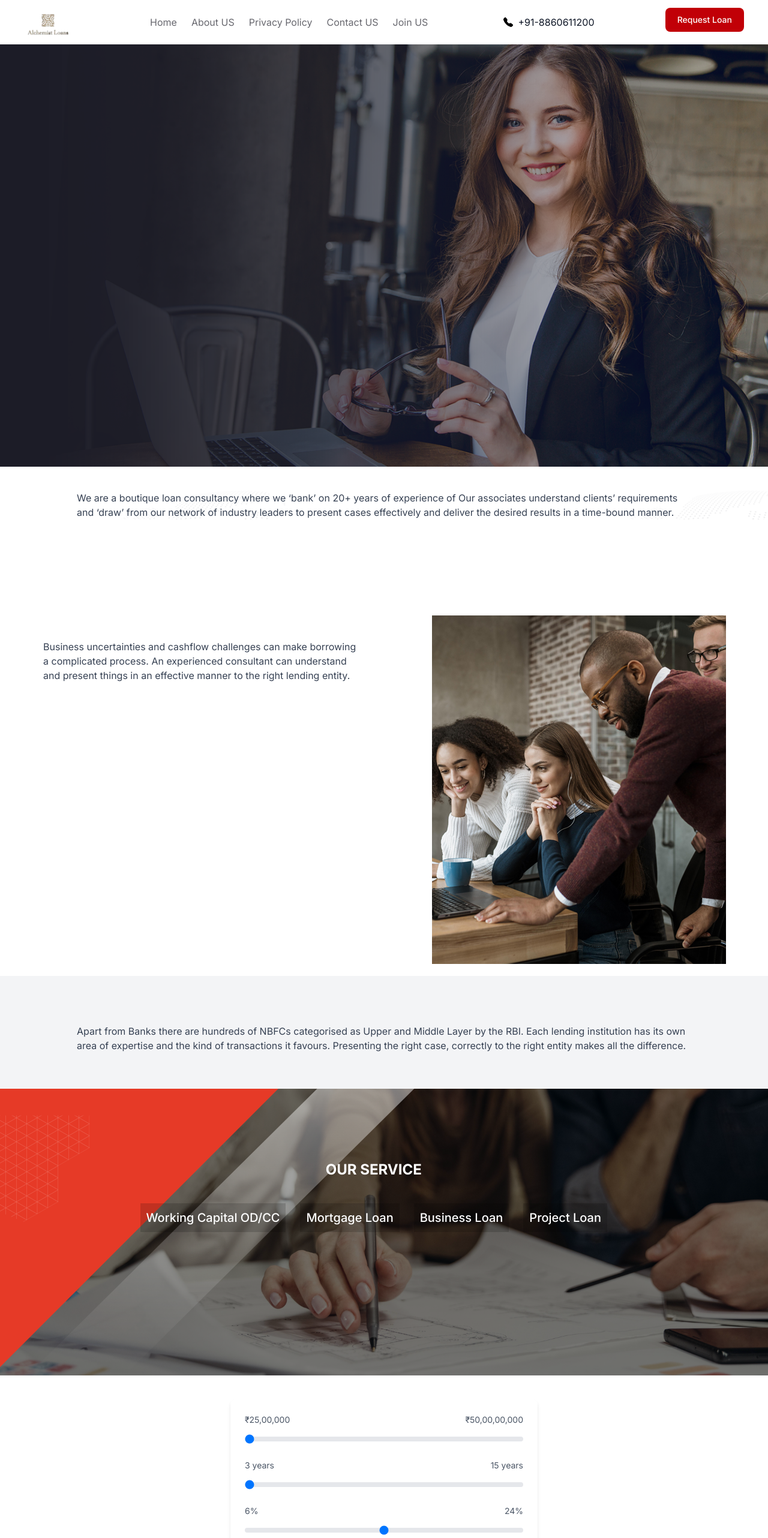
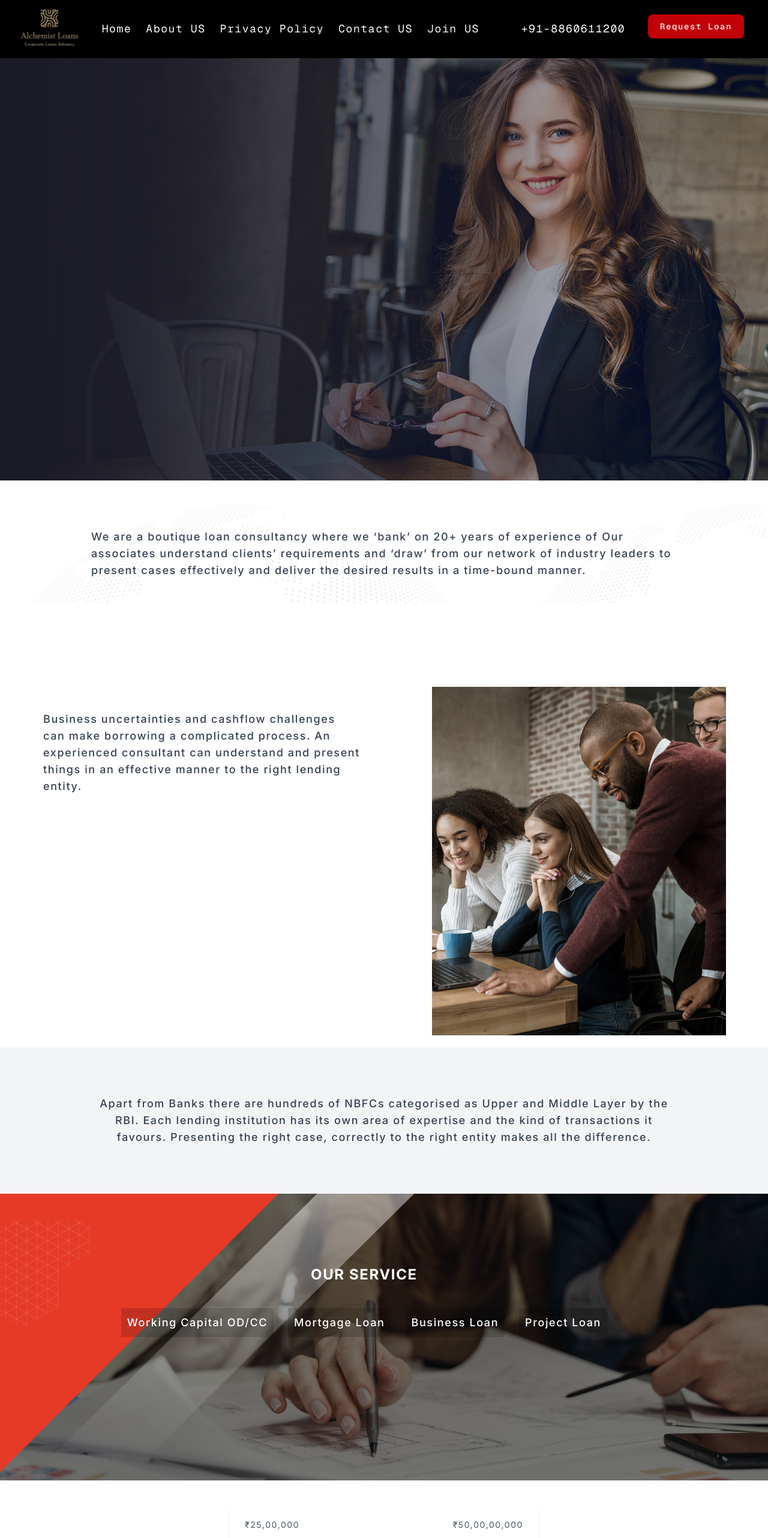
Before and after one commit to Keshavyadav98/Garvikfinancials, a Next.js app: page / in a window 1280 px wide. Shown: the top 2564 px of the page at 60% size. Built offline with nearby package versions, Linux system fonts and the light colour scheme.

Commit message:
font change, style

```diff
--- a/src/app/Footer/layout.tsx
+++ b/src/app/Footer/layout.tsx
@@ -11,30 +11,11 @@ import Image from 'next/image';
 export default function Footer() {
   return (
     <div className='bg-black dark:bg-[#061127] lg:dark:border dark:border-t-white p-5 mt-5'>
-    <div className='flex flex-col md:flex-row lg:flex-row justify-evenly py-10'>
+    <div className='flex flex-col md:flex-row lg:flex-row py-10'>
         <div className='w-full md:w-65 lg:w-65 h-auto p-0   flex flex-col justify-evenly'>
             <Image src={logo} alt='...' className=''  />
         </div>
-        <div className='w-full md:w-60 lg:w-50 flex flex-col justify-evenly  text-center'>
-            <h1 className='text-[#ffee32] sm:text-xl font-bold  text-xl'>Find Us</h1>
-            <p className='text-white sm:text-xl font-thin text-lg '>Garvik Financials</p>
-            <p className='text-white sm:text-xl font-thin  '>Address</p>
-        </div>
-        <div className='w-full md:w-60 lg:w-60 p-0 md:p-5 flex flex-col justify-between'>
-            <h1 className='text-[#ffee32] sm:text-xl font-bold  text-xl text-center'>Connect With Us</h1>
-            <div className='flex justify-evenly lg:justify-between '>
-            <CiFacebook className='text-white sm:text-xl' />
-            <FaTwitter className='text-white sm:text-xl' />
-            <FaGoogle className='text-white sm:text-xl' />
-            <FaLinkedin className='text-white sm:text-xl' />
-            <ImYoutube2 className='text-white sm:text-xl' />
-            <FaSquareInstagram className='text-white sm:text-xl' />
-            </div>
-            {/* <p className='text-white sm:text-xl font-thin text-lg text-center'>Brands Door</p> */}
-        </div>
-        <div className='w-full md:w-60 lg:w-60 p-0 md:p-5 '>
-            <h1 className='text-[#ffee32] sm:text-xl font-bold  text-xl text-center'>Welcome</h1>
-        </div>
+
     </div>
     </div>
   )
--- a/src/app/Navbar/layout.tsx
+++ b/src/app/Navbar/layout.tsx
@@ -6,7 +6,7 @@ import { BsTelephoneFill } from "react-icons/bs";
 
 
 import Image from 'next/image';
-import logo from '../../Images/logO.jpeg';
+import logo from '../../Images/logO.png';
 import Link from 'next/link';
 import {
   Dialog,
@@ -71,7 +71,7 @@ export default function Navbar() {
   return (
     <>
      <div ref={triggerRef} className="h-0"></div>
-    <header  ref={navbarRef} className="bg-white" id="navbar">
+    <header  ref={navbarRef} className="bg-black" id="navbar">
       <nav aria-label="Global"  className="dark:bg-[#061127] p-3 z-10 transition-all duration-300 w-full mx-auto flex  items-center justify-between  lg:px-8">
         <div className="flex ">
           <Link href="#" className="">
@@ -90,39 +90,39 @@ export default function Navbar() {
           </button>
         </div>
         <PopoverGroup className="hidden lg:flex lg:gap-x-6">
-          <Link href="/" className=" text-base  text-gray-900 ">
-            <span className='text-[#68686f]  hover:text-[#68685f]   underline-animate cursor-pointer '>Home</span>
+          <Link href="/" className=" text-base  font-mono text-white text-lg ">
+            <span className='font-mono text-white text-lg  hover:text-[#68685f]   underline-animate cursor-pointer '>Home</span>
           </Link>
-          <Link href="/about" className=" text-base  text-gray-900 ">
-            <span className='text-[#68686f]  hover:text-[#68685f]   underline-animate cursor-pointer '>About US</span>
+          <Link href="/about" className=" text-base  font-mono text-white text-lg ">
+            <span className='font-mono text-white text-lg  hover:text-[#68685f]   underline-animate cursor-pointer '>About US</span>
           </Link>
-          <Link href="/privacy-policy" className=" text-base  text-gray-900 ">
-            <span className='text-[#68686f]  hover:text-[#68685f]   underline-animate cursor-pointer '>Privacy Policy</span>
+          <Link href="/privacy-policy" className=" text-base  font-mono text-white text-lg ">
+            <span className='font-mono text-white text-lg  hover:text-[#68685f]   underline-animate cursor-pointer '>Privacy Policy</span>
           </Link>
 
 
 
-          <Link href="/contactUS" className="text-[#68686f] hover:text-[#68685f] cursor-pointer decoration-[#ba181b] text-base  text-gray-900">
-            <span className='text-[#68686f] hover:text-[#68685f]  underline-animate cursor-pointer decoration-[#ba181b]'>Contact US</span>
+          <Link href="/contactUS" className="font-mono text-white text-lg hover:text-[#68685f] cursor-pointer decoration-[#ba181b] text-base  font-mono text-white text-lg">
+            <span className='font-mono text-white text-lg hover:text-[#68685f]  underline-animate cursor-pointer decoration-[#ba181b]'>Contact US</span>
 
           </Link>
-          <Link href="/joinus" className="text-[#68686f] hover:text-[#68685f] cursor-pointer decoration-[#ba181b] text-base  text-gray-900">
-            <span className='text-[#68686f] hover:text-[#68685f]  underline-animate cursor-pointer decoration-[#ba181b]'>Join US</span>
+          <Link href="/joinus" className="font-mono text-white text-lg hover:text-[#68685f] cursor-pointer decoration-[#ba181b] text-base  font-mono text-white text-lg">
+            <span className='font-mono text-white text-lg hover:text-[#68685f]  underline-animate cursor-pointer decoration-[#ba181b]'>Join US</span>
 
           </Link>
         </PopoverGroup>
         <div className=' hidden lg:flex lg:relative'>
           <BsTelephoneFill className='mx-2 mt-1' />
-          <p className='text-[#68686f] hover:text-[#68685f] cursor-pointer decoration-[#ba181b] text-base  text-gray-900'>+91-8860611200</p>
+          <p className='font-mono text-white text-lg hover:text-[#68685f] cursor-pointer decoration-[#ba181b] text-base  font-mono text-white text-lg'>+91-8860611200</p>
         </div>
         <div className='hidden lg:block lg:relative'>
-          <button type="button" className="focus:outline-none text-white bg-red-700 hover:bg-red-800 focus:ring-4 focus:ring-red-300 font-medium rounded-lg text-sm px-5 py-2.5 me-2 mb-2 dark:bg-red-600 dark:hover:bg-red-700 dark:focus:ring-red-900">Request Loan</button>
+          <button type="button" className="focus:outline-none font-mono text-white text-lg bg-red-700 hover:bg-red-800 focus:ring-4 focus:ring-red-300 font-medium rounded-lg text-sm px-5 py-2.5 me-2 mb-2 dark:bg-red-600 dark:hover:bg-red-700 dark:focus:ring-red-900">Request Loan</button>
         </div>
 
       </nav>
-      <Dialog open={mobileMenuOpen} onClose={setMobileMenuOpen} className="lg:hidden">
+      <Dialog open={mobileMenuOpen} onClose={setMobileMenuOpen} className="lg:hidden bg-black">
         <div className="fixed inset-0 z-50 " />
-        <DialogPanel className="fixed inset-y-0 right-0 z-50 w-full overflow-y-auto bg-white p-6 sm:max-w-sm sm:ring-1 sm:ring-gray-900/10">
+        <DialogPanel className="fixed inset-y-0 right-0 z-50 w-full overflow-y-auto bg-black p-6 sm:max-w-sm sm:ring-1 sm:ring-gray-900/10">
           <div className="flex items-center justify-between">
             <Link href="#" className="-m-1.5 p-1.5">
               <span className="sr-only">Your Company</span>
@@ -143,20 +143,20 @@ export default function Navbar() {
 
                 <Link
                   href="\"
-                  className="-mx-3 block rounded-lg px-3 py-2 text-base/7  text-gray-900 hover:bg-gray-50"
+                  className="-mx-3 block rounded-lg px-3 py-2 text-base/7  font-mono text-white text-lg hover:bg-gray-50"
                 >
                   Home
                 </Link>
                 <Link
                   href="\"
-                  className="-mx-3 block rounded-lg px-3 py-2 text-base/7  text-gray-900 hover:bg-gray-50"
+                  className="-mx-3 block rounded-lg px-3 py-2 text-base/7  font-mono text-white text-lg hover:bg-gray-50"
                 >
                   About US
                 </Link>
 
                 <Link
                   href="\contactUS"
-                  className="-mx-3 block rounded-lg px-3 py-2 text-base/7  text-gray-900 hover:bg-gray-50"
+                  className="-mx-3 block rounded-lg px-3 py-2 text-base/7  font-mono text-white text-lg hover:bg-gray-50"
                 >
                   Contact US
                 </Link>
--- a/src/app/globals.css
+++ b/src/app/globals.css
@@ -102,3 +102,7 @@ input::-webkit-inner-spin-button {
 /* input[type="number"] {
   -moz-appearance: textfield;
 } */
+
+body{
+  letter-spacing: 0.1em;
+}
--- a/src/app/page.tsx
+++ b/src/app/page.tsx
@@ -54,18 +54,23 @@ export default function Home() {
         {/* Hero Section */}
         <div className="bg-[url('../Images/slider-1-1.png')] bg-center bg-cover h-[55vw]">
           <div className="lg:col-span-7">
-            {/* <p className="text-white text-xl p-10">Easy & simple</p> */}
+            {/* <p className="text-white text-lg p-10">Easy & simple</p> */}
           </div>
         </div>
 
         <div className="bg-[url('../Images/testi.png')]">
-        <section className=" text-center mt-10  mx-auto w-100% md:w-[80%] ">
-          <p className="font-normal my-5 mx-auto text-gray-700 text-start mt-10 ">
+        <section className="  mt-10   mx-auto w-100% md:w-[80%] ">
+            <div className="flex items-center py-10">
+                  <div className="px-6">
+                    <p className="text-gray-700 font-medium text-lg">
+
             We are a boutique loan consultancy where we &lsquo;bank&rsquo; on 20+ years of experience of
                   Our associates understand clients&rsquo; requirements and &lsquo;draw&rsquo; from
                   our network of industry leaders to present cases effectively
                   and deliver the desired results in a time-bound manner.
-            </p>
+                      </p>
+                  </div>
+                </div>
         </section>
         </div>
 
@@ -73,7 +78,7 @@ export default function Home() {
         <div className="pt-30">
           <div className="flex justify-around flex-col lg:flex-row">
             <div className="w-full m-0 lg:m-5 lg:w-[45vw]">
-              {/* <h1 className="text-center font-bold text-red-500 text-xl">|| About Company ||</h1>
+              {/* <h1 className="text-center font-bold text-red-500 text-lg">|| About Company ||</h1>
               <h1 className="py-3 text-4xl font-bold">
                 Personal loans to fulfill your dreams
               </h1> */}
@@ -81,10 +86,10 @@ export default function Home() {
               <div>
                 <div className="flex items-center py-10">
                   {/* <div className="w-12 h-12 rounded-full flex items-center justify-center bg-gray-300">
-                    <FaHandHoldingUsd className="text-xl text-red-600" />
+                    <FaHandHoldingUsd className="text-lg text-red-600" />
                   </div> */}
                   <div className="px-6">
-                    <p className="text-gray-700">
+                    <p className="text-gray-700 font-medium text-lg">
                       Business uncertainties and cashflow challenges can make borrowing a complicated process. An experienced consultant can understand and present things in an effective manner to the right lending entity.
                     </p>
                   </div>
@@ -128,11 +133,13 @@ export default function Home() {
         </div>
         <div className="bg-gray-100 py-10">
         <section className=" text-start md:text-center mx-auto w-[100%]  md:w-[80%]">
-          {/* <h3 className="text-red-500">|| CALCULATE YOUR RATE ||</h3> */}
-          {/* <h1 className="font-bold text-3xl mt-3">
-            Struggling with business uncertainties<br /> and cashflow hurdles.
-          </h1> */}
-          <p className="font-normal my-5 mx-auto text-gray-700 text-start mt-10 ">Apart from Banks there are hundreds of NBFCs categorised as Upper and Middle Layer by the RBI. Each lending institution has its own area of expertise and the kind of transactions it favours. Presenting the right case, correctly to the right entity makes all the difference.</p>
+        <div className="flex items-center py-10">
+                  <div className="px-6">
+                    <p className="text-gray-700 font-medium text-lg">
+                      Apart from Banks there are hundreds of NBFCs categorised as Upper and Middle Layer by the RBI. Each lending institution has its own area of expertise and the kind of transactions it favours. Presenting the right case, correctly to the right entity makes all the difference.
+                      </p>
+                  </div>
+                </div>
         </section>
         </div>
 
@@ -148,19 +155,19 @@ export default function Home() {
                 </h1> */}
                   <h1 className="text-center mx-auto font-bold text-white my-10 text-2xl">OUR SERVICE</h1>
                 <div className="hidden lg:flex lg:flex-row">
-                  <h1 className="mx-3 text-xl bg-[#00000029] p-[10px] text-white font-medium">Working Capital OD/CC</h1>
-                  <h1 className="mx-3 text-xl bg-[#00000029] p-[10px] text-white font-medium">Mortgage Loan</h1>
-                  <h1 className="mx-3 text-xl bg-[#00000029] p-[10px] text-white font-medium">Business Loan</h1>
-                  <h1 className="mx-3 text-xl bg-[#00000029] p-[10px] text-white font-medium">Project Loan</h1>
+                  <h1 className="mx-3 text-lg bg-[#00000029] p-[10px] text-white font-medium">Working Capital OD/CC</h1>
+                  <h1 className="mx-3 text-lg bg-[#00000029] p-[10px] text-white font-medium">Mortgage Loan</h1>
+                  <h1 className="mx-3 text-lg bg-[#00000029] p-[10px] text-white font-medium">Business Loan</h1>
+                  <h1 className="mx-3 text-lg bg-[#00000029] p-[10px] text-white font-medium">Project Loan</h1>
                 </div>
               </div>
             </div>
           </div>
           <div className="flex flex-col lg:hidden">
-                  <h1 className="m-3 text-xl bg-[#00000029] p-[10px] text-white font-medium">Working Capital OD/CC</h1>
-                  <h1 className="m-3 text-xl bg-[#00000029] p-[10px] text-white font-medium">Mortgage Loan</h1>
-                  <h1 className="m-3 text-xl bg-[#00000029] p-[10px] text-white font-medium">Business Loan</h1>
-                  <h1 className="m-3 text-xl bg-[#00000029] p-[10px] text-white font-medium">Project Loan</h1>
+                  <h1 className="m-3 text-lg bg-[#00000029] p-[10px] text-white font-medium">Working Capital OD/CC</h1>
+                  <h1 className="m-3 text-lg bg-[#00000029] p-[10px] text-white font-medium">Mortgage Loan</h1>
+                  <h1 className="m-3 text-lg bg-[#00000029] p-[10px] text-white font-medium">Business Loan</h1>
+                  <h1 className="m-3 text-lg bg-[#00000029] p-[10px] text-white font-medium">Project Loan</h1>
                 </div>
         </section>
 
```
Also changed, not shown: src/Images/logO.jpg (added), src/Images/logO.png (added).
